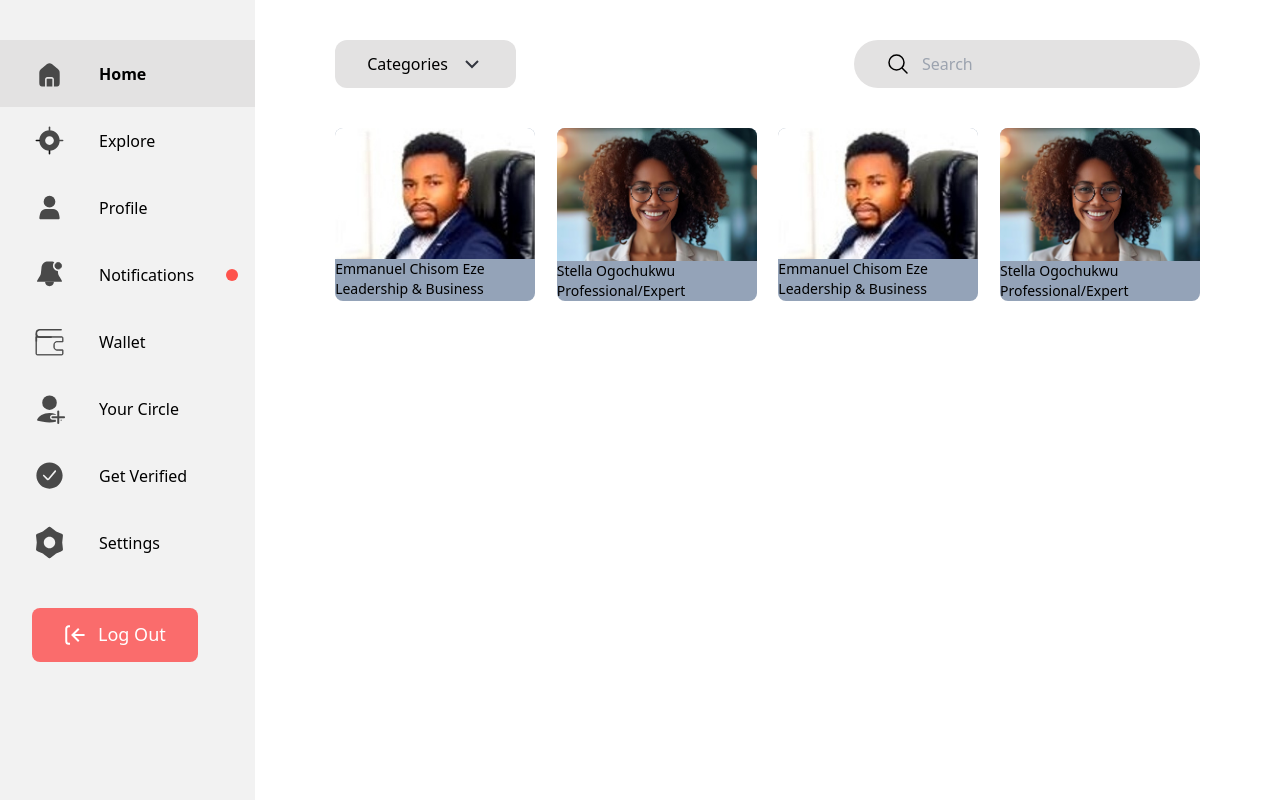
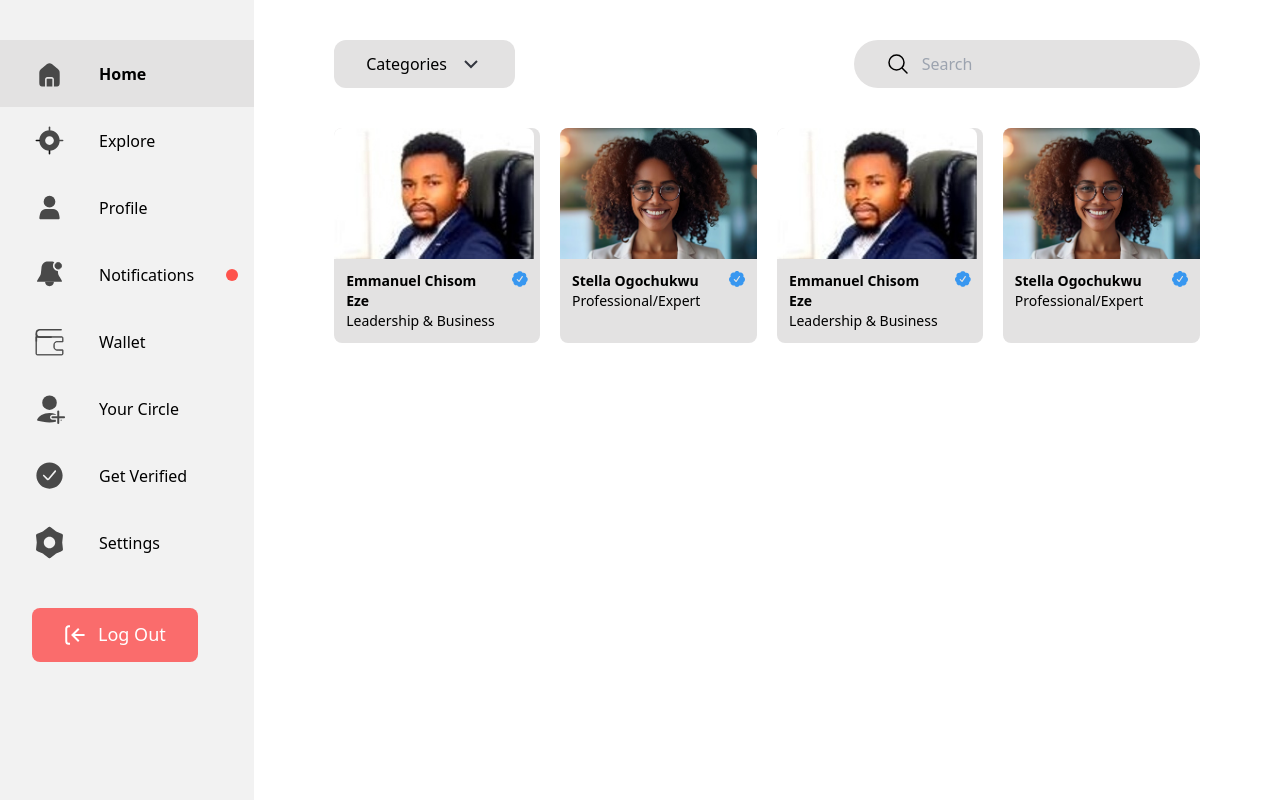
Before and after one commit to Ikendu/show-us-work, a React (Vite) app in the folder testwork/: page / in a window 1280 px wide. Built offline with nearby package versions, Linux system fonts and the light colour scheme.

Commit message:
test project

```diff
--- a/testwork/src/components/MainSection.jsx
+++ b/testwork/src/components/MainSection.jsx
@@ -2,6 +2,7 @@ import DownIcon from "../assets/icons/DownIcon";
 import SearchIcon from "../assets/icons/SearchIcon";
 import first from "../assets/image/image-3.jpg";
 import second from "../assets/image/image-1.png";
+import GoodIcon from "../assets/icons/GoodIcon";
 
 const profiles = [
   {
@@ -42,10 +43,14 @@ export default function MainSection() {
       <div>
         <div className="flex py-10 gap-5 justify-between">
           {profiles.map((profile, idx) => (
-            <div key={idx} className="rounded-lg bg-slate-400 text-sm">
+            <div key={idx} className="rounded-lg bg-[#E3E2E2] text-sm">
               <div>{profile.Image}</div>
-              <div>{profile.name}</div>
-              <div>{profile.role}</div>
+              <div className="p-3">
+                <div className="font-bold flex gap-3 justify-between">
+                  {profile.name} <GoodIcon />
+                </div>
+                <div>{profile.role}</div>
+              </div>
             </div>
           ))}
         </div>
```
